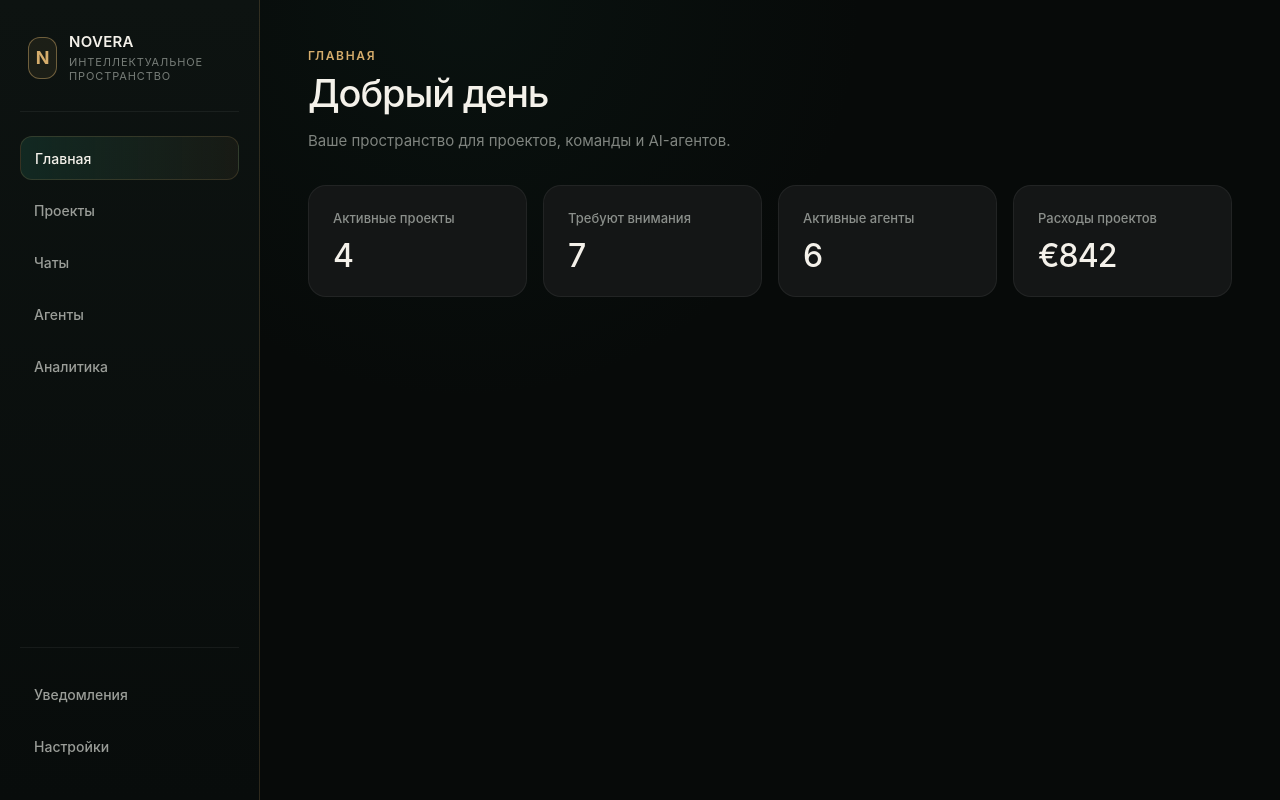
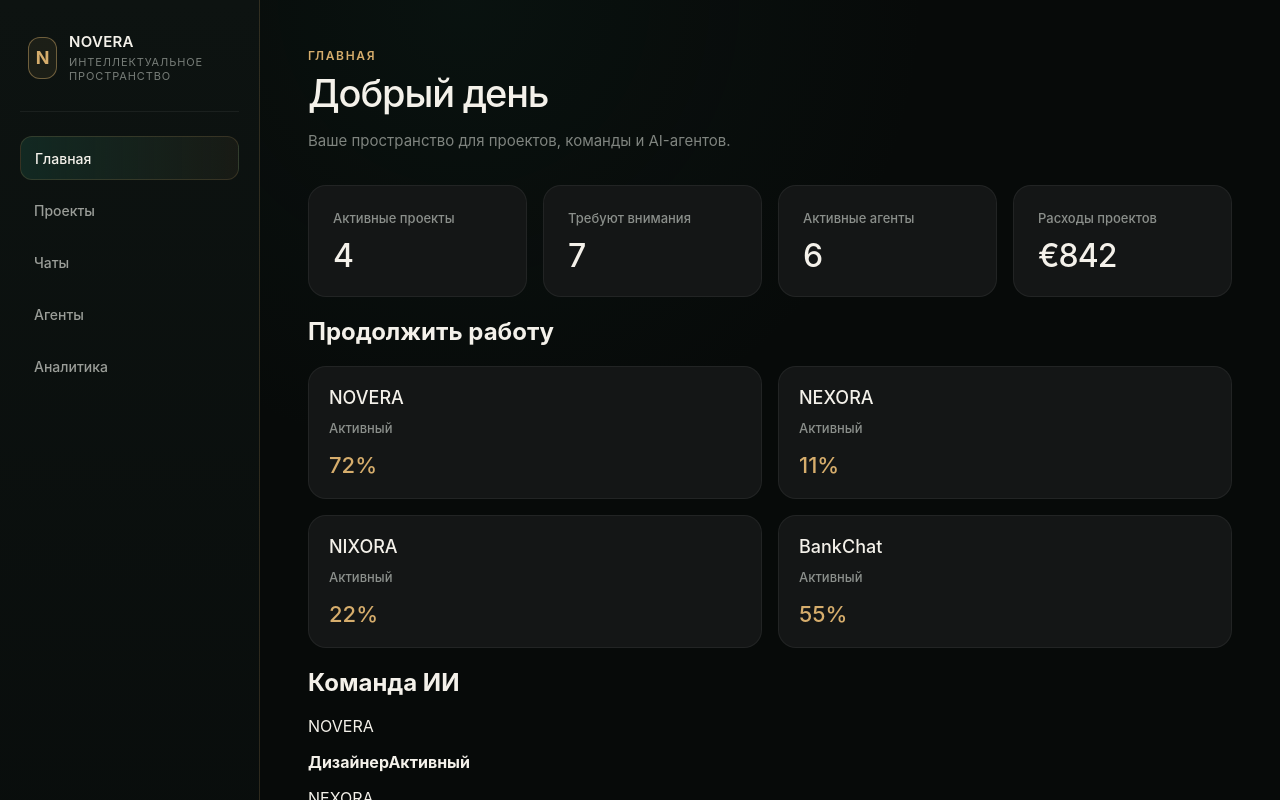
Before and after one commit to Polevov96/GoReact-BankChat, a React (Vite) app in the folder frontend/: page / in a window 1280 px wide. Shown: the top 800 px of the page. Built offline with nearby package versions, Linux system fonts and the light colour scheme.

Commit message:
добавлены проекты и AI-агенты на главную страницу

```diff
--- a/frontend/src/App.css
+++ b/frontend/src/App.css
@@ -211,6 +211,46 @@
   font-weight: 500;
   letter-spacing: -0.03em;
 }
+
+.projects-grid {
+  display: grid;
+  grid-template-columns: repeat(2, 1fr);
+  gap: 16px;
+  margin-top: 16px;
+}
+.project-card {
+  padding: 20px;
+  background: #141616;
+
+  border: 1px solid rgba(255, 255, 255, 0.06);
+
+  border-radius: 18px;
+  transition:
+    transform 180ms ease,
+    border-color 180ms ease;
+}
+.project-card__name {
+  margin: 0;
+  color: #f4f1ea;
+  font-size: 18px;
+  font-weight: 500;
+}
+.project-card__status {
+  display: block;
+  margin-top: 12px;
+  color: #8b8f8b;
+  font-size: 13px;
+  font-weight: 500;
+}
+
+.project-card__progress {
+  display: block;
+  margin-top: 16px;
+  color: #d6ad6c;
+  font-size: 22px;
+  font-weight: 500;
+}
+
 @media (max-width: 1100px) {
   .stats {
     grid-template-columns: repeat(2, 1fr);
@@ -220,6 +260,9 @@
 @media (max-width: 700px) {
   .app {
     flex-direction: column;
+  }
+  .projects-grid {
+    grid-template-columns: 1fr;
   }
 
   .sidebar {
--- a/frontend/src/App.tsx
+++ b/frontend/src/App.tsx
@@ -1,8 +1,75 @@
 import "./App.css";
 import Sidebar from "./components/Sidebar";
 import StatCard from "./components/StatCard";
+import ProjectCard from "./components/ProjectCard";
+import AgentCard from "./components/AgentCard";
 
+type Project = {
+  id: number;
+  name: string;
+  status: string;
+  progress: number;
+};
+type Agent = {
+  id: number;
+  name: string;
+  role: string;
+  status: string;
+};
 function App() {
+  const projects: Project[] = [
+    {
+      id: 1,
+      name: "NOVERA",
+      status: "Активный",
+      progress: 72,
+    },
+    {
+      id: 2,
+      name: "NEXORA",
+      status: "Активный",
+      progress: 11,
+    },
+    {
+      id: 3,
+      name: "NIXORA",
+      status: "Активный",
+      progress: 22,
+    },
+    {
+      id: 4,
+      name: "BankChat",
+      status: "Активный",
+      progress: 55,
+    },
+  ];
+  const Agents: Agent[] = [
+    {
+      id: 1,
+      name: "NOVERA",
+      status: "Активный",
+      role: "Дизайнер",
+    },
+    {
+      id: 2,
+      name: "NEXORA",
+      status: "Активный",
+      role: "Тестировщик",
+    },
+    {
+      id: 3,
+      name: "NIXORA",
+      status: "Активный",
+      role: "Проект менеджер",
+    },
+    {
+      id: 4,
+      name: "BankChat",
+      status: "Активный",
+      role: "Разработчик",
+    },
+  ];
+
   return (
     <div className="app">
       <Sidebar />
@@ -22,6 +89,28 @@ function App() {
           <StatCard title="Активные агенты" value={6} />
           <StatCard title="Расходы проектов" value="€842" />
         </div>
+        <h2>Продолжить работу</h2>
+        <div className="projects-grid">
+          {projects.map((project) => (
+            <ProjectCard
+              key={project.id}
+              name={project.name}
+              status={project.status}
+              progress={project.progress}
+            />
+          ))}
+        </div>
+        <h2>Команда ИИ</h2>
+        <div className="Agents-grid">
+          {Agents.map((Agent) => (
+            <AgentCard
+              key={Agent.id}
+              name={Agent.name}
+              status={Agent.status}
+              role={Agent.role}
+            />
+          ))}
+        </div>
       </main>
     </div>
   );
--- /dev/null
+++ b/frontend/src/components/AgentCard.tsx
@@ -0,0 +1,17 @@
+type AgentCardProps = {
+  name: string;
+  role: string;
+  status: string;
+};
+
+function AgentCard({ name, role, status }: AgentCardProps) {
+  return (
+    <div className="agent-card">
+      <p className="agent-card__name">{name}</p>
+      <strong className="agent-card__role">{role}</strong>
+      <strong className="agent-card__status">{status}</strong>
+    </div>
+  );
+}
+
+export default AgentCard;
```
